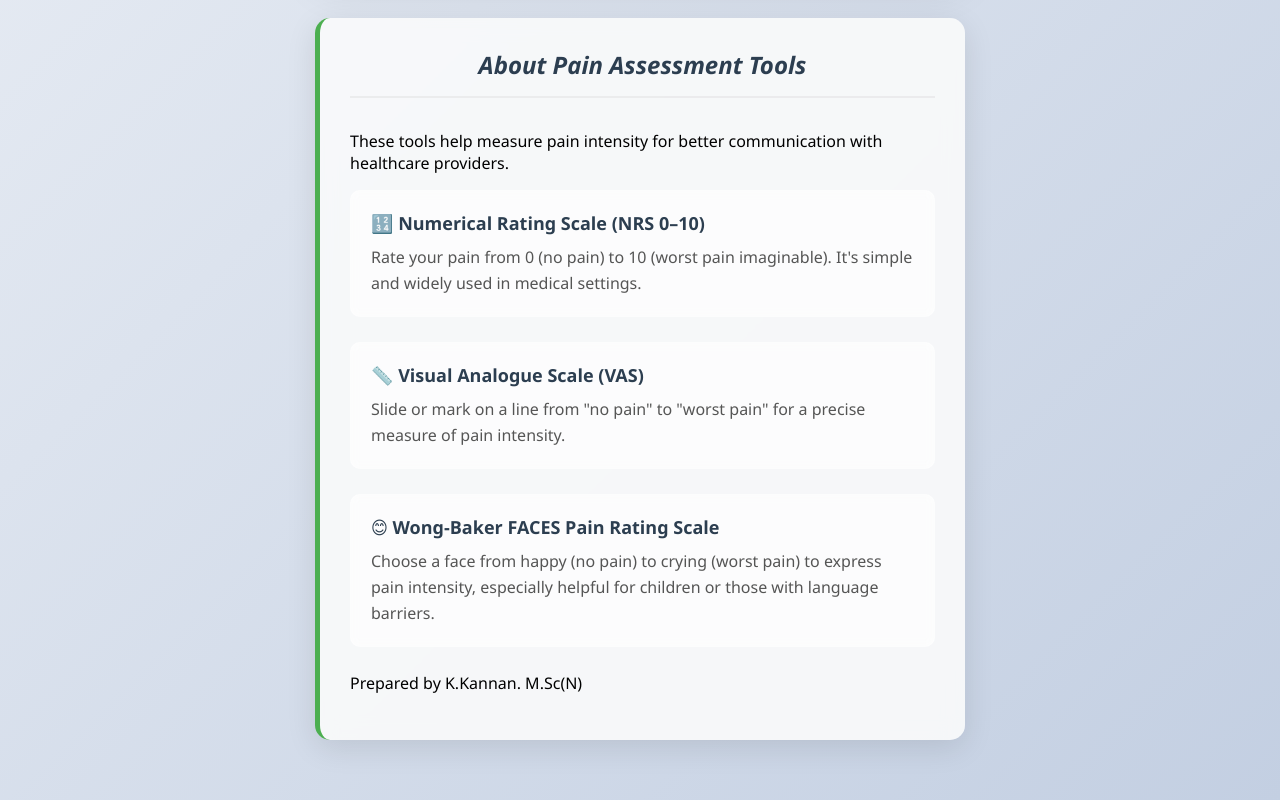
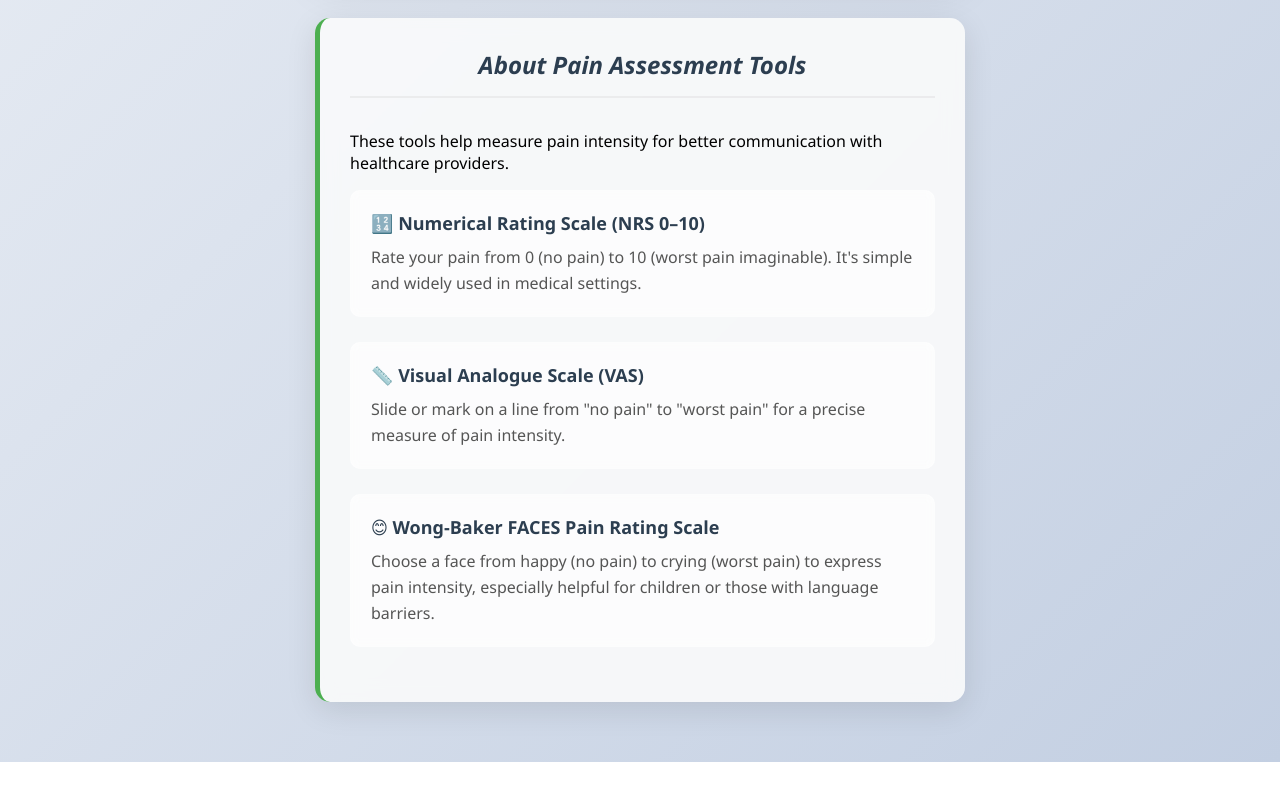
Before and after one commit to kannagobi69-art/Pain, a plain HTML site: page index.html in a window 1280 px wide. Shown: the part 1116-1916 px from the top of the page. After the commit the page ends 1878 px from the top, so only its background shows below. Drawn offline with Linux system fonts and the light colour scheme.

Commit message:
Update index.html

```diff
--- a/index.html
+++ b/index.html
@@ -136,7 +136,6 @@
     <h5>😊 Wong-Baker FACES Pain Rating Scale</h5>
     <p>Choose a face from happy (no pain) to crying (worst pain) to express pain intensity, especially helpful for children or those with language barriers.</p>
   </div>
-    <p>Prepared by K.Kannan. M.Sc(N)</p>
 </div>
 
 <style>
```
